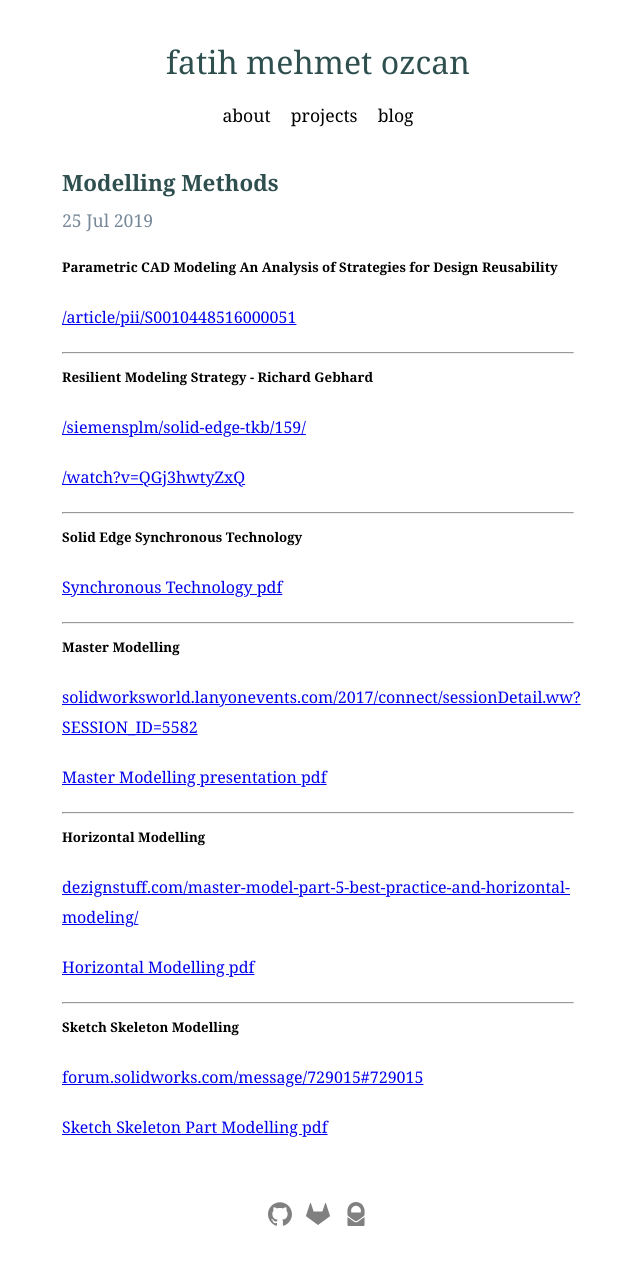
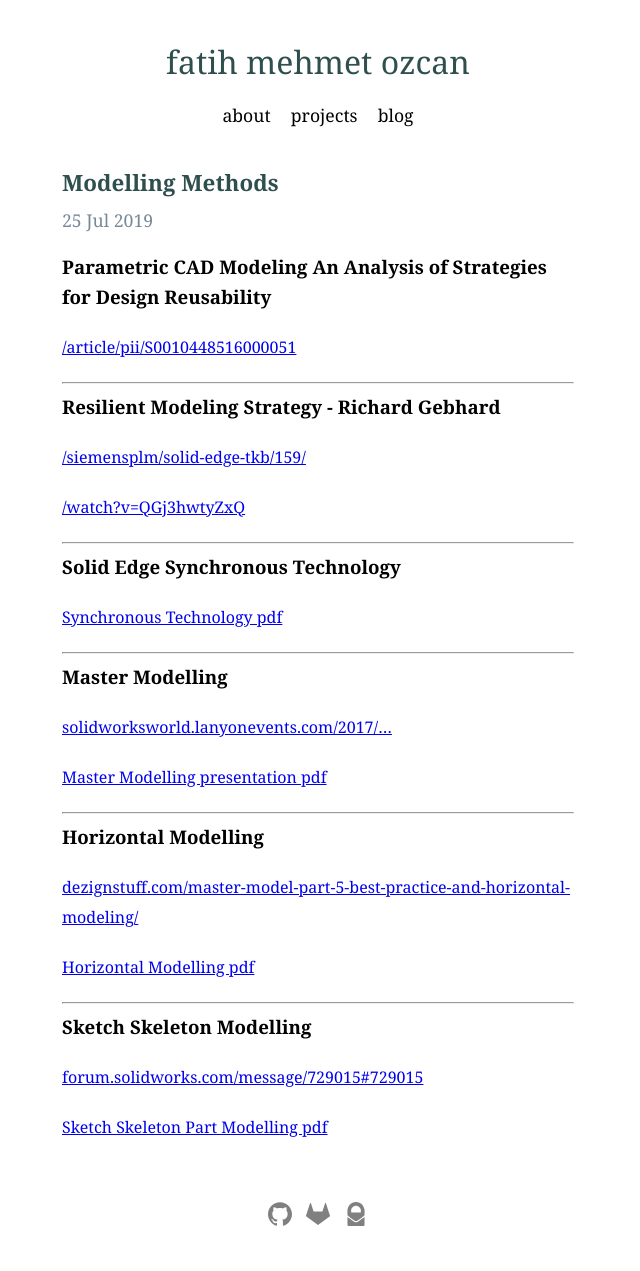
Before and after one commit to fatihmeh/fatihmeh.github.io, a Jekyll site: the page built from _posts/2019-07-25-modelling-methods.md, in a window 1280 px wide. Shown: the whole page, without its empty margins (322-962 px from the left). Built offline with Jekyll 4.4.1, drawn with Linux system fonts in a browser that asks for light colours.

Commit message:
Post syntax update

```diff
--- a/_posts/2019-07-25-modelling-methods.md
+++ b/_posts/2019-07-25-modelling-methods.md
@@ -7,16 +7,16 @@ excerpt: Summary of CAD modelling techniques used in real scenario applications.
 ---
 
 
-##### Parametric CAD Modeling An Analysis of Strategies for Design Reusability
+### Parametric CAD Modeling An Analysis of Strategies for Design Reusability
 
 
 [/article/pii/S0010448516000051](https://www.sciencedirect.com/science/article/pii/S0010448516000051)
 
 
-<hr>
+---
 
 
-##### Resilient Modeling Strategy  - Richard Gebhard
+### Resilient Modeling Strategy  - Richard Gebhard
 
 
 [/siemensplm/solid-edge-tkb/159/](https://community.plm.automation.siemens.com/siemensplm/attachments/siemensplm/solid-edge-tkb/159/)
@@ -25,31 +25,31 @@ excerpt: Summary of CAD modelling techniques used in real scenario applications.
 [/watch?v=QGj3hwtyZxQ](https://www.youtube.com/watch?v=QGj3hwtyZxQ)
 
 
-<hr>
+---
 
 
-##### Solid Edge Synchronous Technology
+### Solid Edge Synchronous Technology
 
 
 [Synchronous Technology pdf](https://gitlab.com/testingusername/modelling-methods/raw/master/Solid-Edge-Synchronous-Technology.pdf)
 
 
-<hr>
+---
 
 
-##### Master Modelling
+### Master Modelling
 
 
-[solidworksworld.lanyonevents.com/2017/connect/sessionDetail.ww?SESSION_ID=5582](https://solidworksworld.lanyonevents.com/2017/connect/sessionDetail.ww?SESSION_ID=5582)
+[solidworksworld.lanyonevents.com/2017/...](https://solidworksworld.lanyonevents.com/2017/connect/sessionDetail.ww?SESSION_ID=5582)
 
 
 [Master Modelling presentation pdf](https://gitlab.com/testingusername/modelling-methods/raw/master/5582_Kimbrell-5582_Biasotti.pdf)
 
 
-<hr>
+---
 
 
-##### Horizontal Modelling
+### Horizontal Modelling
 
 
 [dezignstuff.com/master-model-part-5-best-practice-and-horizontal-modeling/](https://dezignstuff.com/master-model-part-5-best-practice-and-horizontal-modeling/)
@@ -58,10 +58,10 @@ excerpt: Summary of CAD modelling techniques used in real scenario applications.
 [Horizontal Modelling pdf](https://gitlab.com/testingusername/modelling-methods/raw/master/Delphi-Burke.pdf)
 
 
-<hr>
+---
 
 
-##### Sketch Skeleton Modelling
+### Sketch Skeleton Modelling
 
 
 [forum.solidworks.com/message/729015#729015](https://forum.solidworks.com/message/729015#729015)
```
Also changed, not shown: _posts/2019-07-03-zeki-muren.md (+2 -2 lines).
